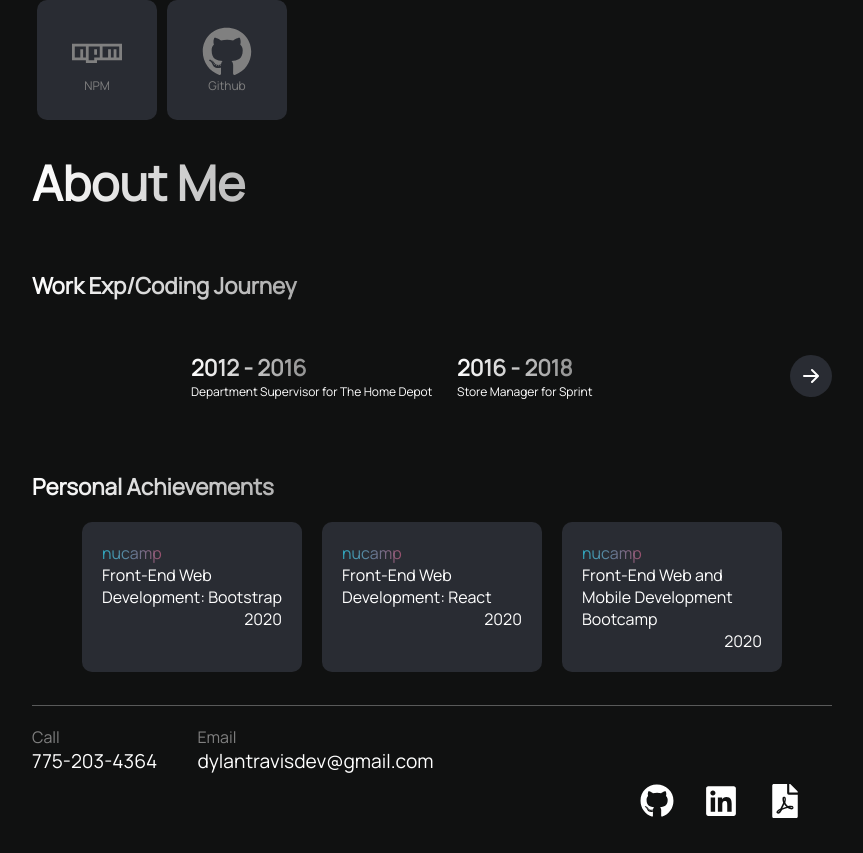
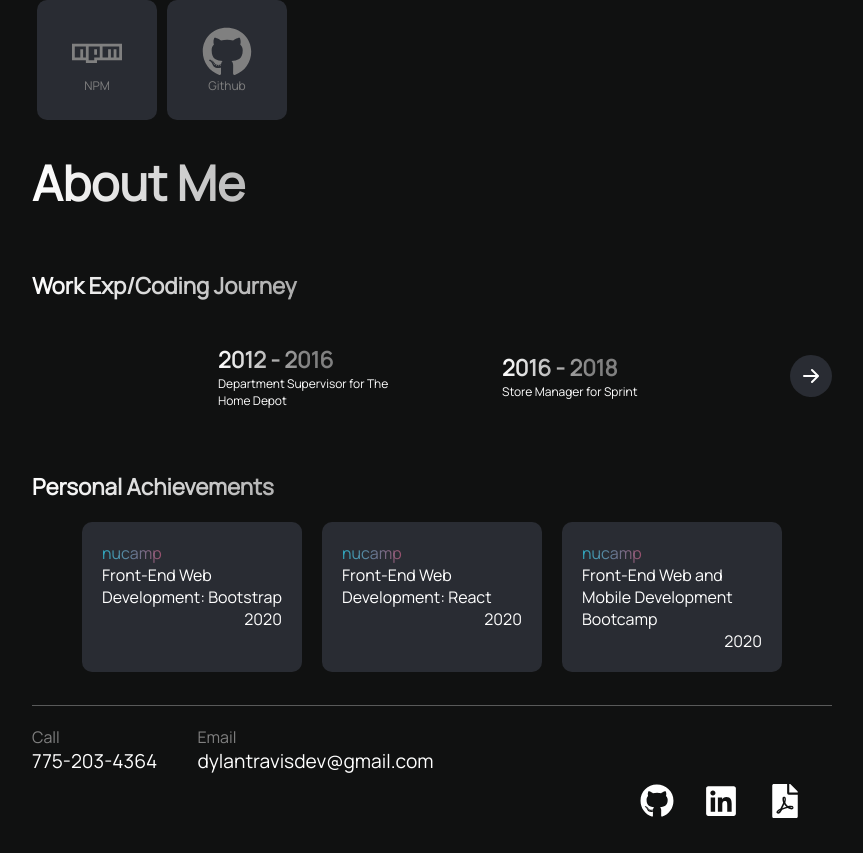
Before and after one commit to asendice/three, a React (Create React App) app in the folder client/: page / in a window 1280 px wide. Shown: the part 1777-2630 px from the top of the page, without its empty margins (208-1071 px from the left). Built offline with nearby package versions, Linux system fonts and the light colour scheme; no server answers.

Commit message:
overflow to section and media q for nextitem in timeline

```diff
--- a/client/src/components/App.js
+++ b/client/src/components/App.js
@@ -16,7 +16,6 @@
       .get("/aboutme")
       .then((response) => {
         if (response) {
-          console.log(response);
           return response;
         } else {
           const error = new Error(`${error.status}: ${error.statusText}`);
--- a/client/src/components/ImageModal.js
+++ b/client/src/components/ImageModal.js
@@ -7,7 +7,9 @@
 
   useEffect(() => {
     if (open) {
-      // document.body.style.position = "fixed";
+      document.body.style.height = "100%";
+      document.body.style.overflow = "hidden";
+      console.log('hello this is working every time')
     } else {
       document.body.style.overflow = "unset";
     }
@@ -68,7 +70,7 @@
                   ? "active-item"
                   : "prev-item";
               return (
-                <img src={img} key={index} className={`modal-image ${style}`} />
+                <img alt={img} src={img} key={index} className={`modal-image ${style}`} />
               );
             })}
             <button
--- a/client/src/components/Timeline.js
+++ b/client/src/components/Timeline.js
@@ -55,7 +55,7 @@
       </p>
       <div className="timeline-container">
         {firstIndex > 0 ? (
-          <button className="timeline-arrows cursor" onClick={() => onLeftArrowClick()}>
+          <button className="timeline-arrows" onClick={() => onLeftArrowClick()}>
             <BsArrowLeftShort  />
           </button>
         ) : (
@@ -80,7 +80,7 @@
           );
         })}
         {firstIndex <= 4 ? (
-          <button className="timeline-arrows cursor" onClick={() => onRightArrowClick()}>
+          <button className="timeline-arrows" onClick={() => onRightArrowClick()}>
             <BsArrowRightShort  />
           </button>
         ) : null}
--- a/client/src/styles/_app.scss
+++ b/client/src/styles/_app.scss
@@ -1,7 +1,6 @@
 * {
   padding: 0;
   margin: 0;
-  overflow-x: hidden;
   font-family: "Manrope", sans-serif;
 }
 .app {
--- a/client/src/styles/_breakpoints.scss
+++ b/client/src/styles/_breakpoints.scss
@@ -2,6 +2,7 @@
   "sm": 400px,
   "md": 500px,
   "lg": 820px,
+  "xl": 1083px,
 );
 
 
@@ -20,3 +21,8 @@
     @content;
   }
 }
+@mixin xl {
+  @media (max-width: map-get($breakpoints, "xl")){
+    @content;
+  }
+}
--- a/client/src/styles/_imagemodal.scss
+++ b/client/src/styles/_imagemodal.scss
@@ -1,11 +1,13 @@
 .image-modal {
   @include flex(center, center, row);
+  height: 100%;
+  overflow: hidden;
+  width: 100%;
   position: fixed;
   top: 0;
   bottom: 0;
   left: 0;
   right: 0;
-  overflow-y: hidden;
   background-color: $mobile;
 }
 .modal-content {
--- a/client/src/styles/_section.scss
+++ b/client/src/styles/_section.scss
@@ -1,6 +1,7 @@
 .section-container {
   @include flex(center, null, column);
   min-height: 70vh;
+  overflow-x: hidden;
 }
 .section-header {
   padding: 25px;
--- a/client/src/styles/_timeline.scss
+++ b/client/src/styles/_timeline.scss
@@ -10,12 +10,12 @@
 .timeline-item {
   @include flex (null, center, column);
   position: absolute;
-  width: 270px;
+  width: 180px;
   @include lg {
-    width: 130px;
+    width: 110px;
   }
   @include md {
-    width: 100px;
+    width: 80px;
   }
   transition: all ease 0.3s;
   cursor: default;
@@ -55,4 +55,7 @@
   left: 120%;
   transform: translateX(calc(-100% - 2rem));
   opacity: 0;
+  @include xl {
+    left: 100%;
+  }
 }
--- a/client/src/styles/style.css
+++ b/client/src/styles/style.css
@@ -1,7 +1,6 @@
 * {
   padding: 0;
   margin: 0;
-  overflow-x: hidden;
   font-family: "Manrope", sans-serif;
 }
 
@@ -50,6 +49,7 @@
       -ms-flex-direction: column;
           flex-direction: column;
   min-height: 70vh;
+  overflow-x: hidden;
 }
 
 .section-header {
@@ -659,12 +659,14 @@
   -webkit-box-direction: normal;
       -ms-flex-direction: row;
           flex-direction: row;
+  height: 100%;
+  overflow: hidden;
+  width: 100%;
   position: fixed;
   top: 0;
   bottom: 0;
   left: 0;
   right: 0;
-  overflow-y: hidden;
   background-color: #292c33;
 }
 
@@ -935,7 +937,7 @@
       -ms-flex-direction: column;
           flex-direction: column;
   position: absolute;
-  width: 270px;
+  width: 180px;
   -webkit-transition: all ease 0.3s;
   transition: all ease 0.3s;
   cursor: default;
@@ -943,13 +945,13 @@
 
 @media (max-width: 820px) {
   .timeline-item {
-    width: 130px;
+    width: 110px;
   }
 }
 
 @media (max-width: 500px) {
   .timeline-item {
-    width: 100px;
+    width: 80px;
   }
 }
 
@@ -1007,4 +1009,10 @@
           transform: translateX(calc(-100% - 2rem));
   opacity: 0;
 }
+
+@media (max-width: 1083px) {
+  .nextItem {
+    left: 100%;
+  }
+}
 /*# sourceMappingURL=style.css.map */
```
Also changed, not shown: 1 other file (tests, documents, lock files or other folders).
